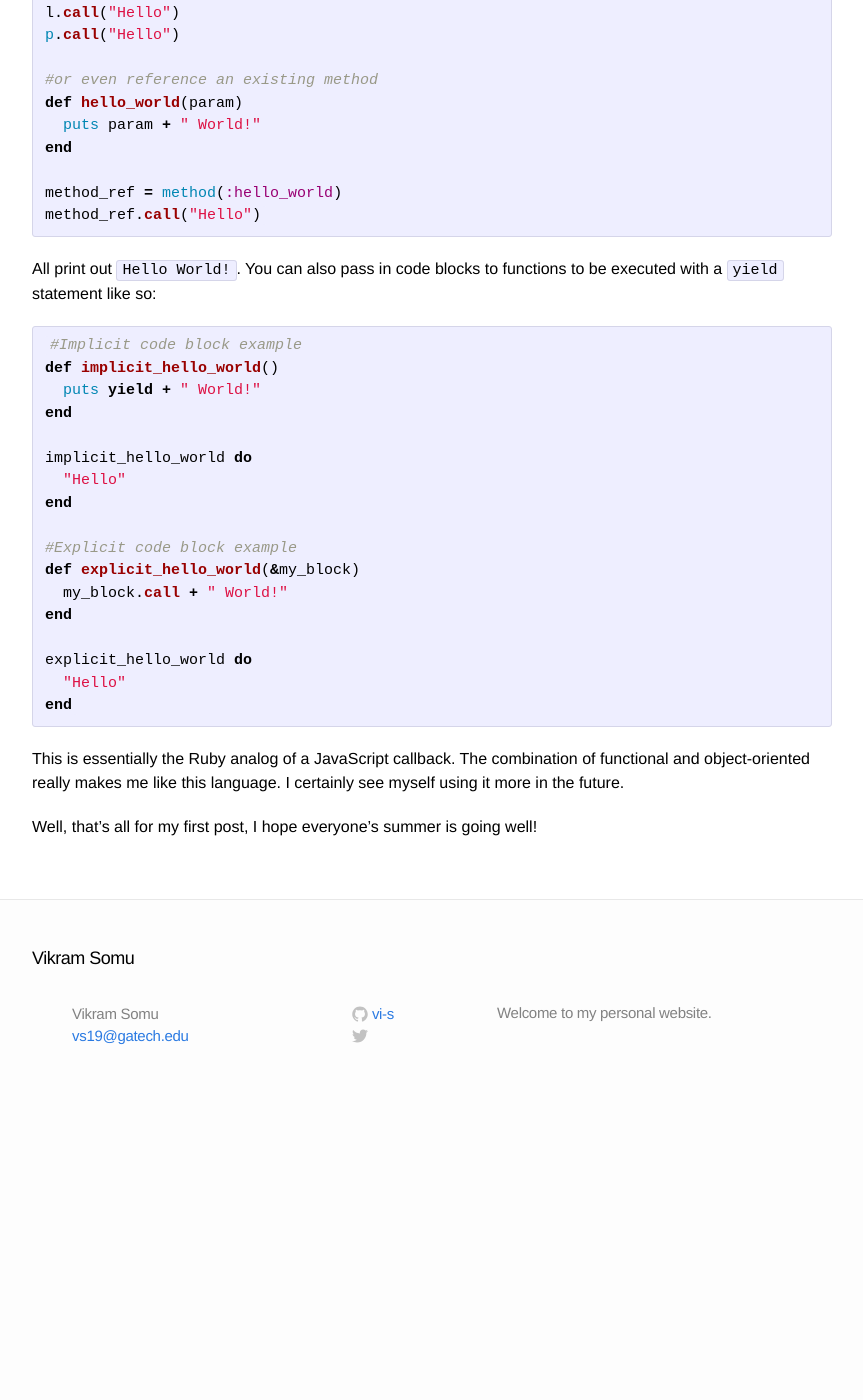
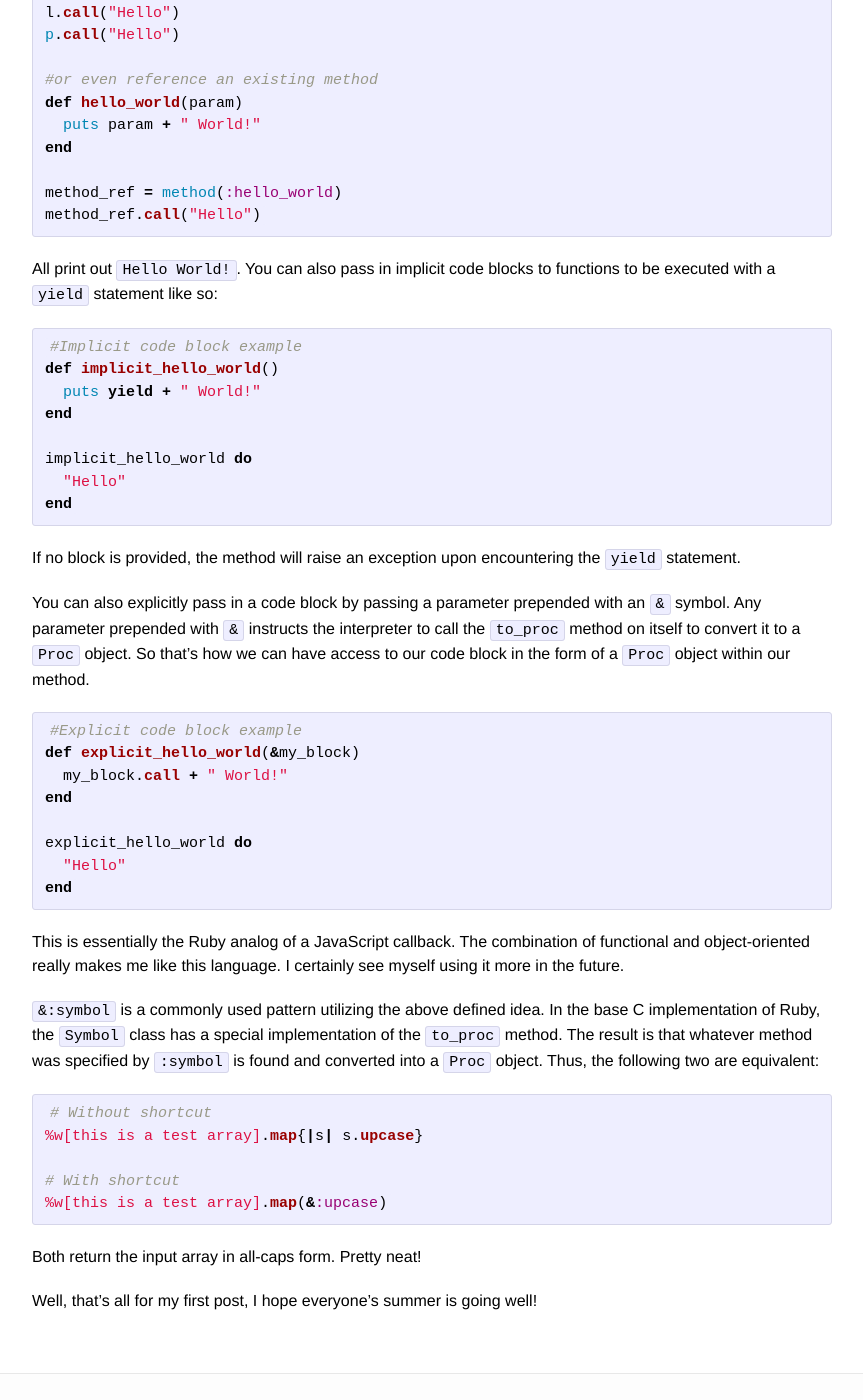
Before and after one commit to vi-s/vi-s.github.io, a Jekyll site: the page built from _posts/2014-06-30-hello-world.markdown, in a window 1280 px wide and 1400 px high, scrolled down 1084 px. Shown: the whole window, without its empty margins (208-1071 px from the left). Built offline with Jekyll 4.4.1, drawn with Linux system fonts in a browser that asks for light colours; before the commit the page ends 2193 px from its top, so only the background shows below that.

Commit message:
updated post

````diff
--- a/_posts/2014-06-30-hello-world.markdown
+++ b/_posts/2014-06-30-hello-world.markdown
@@ -34,7 +34,7 @@ method_ref = method(:hello_world)
 method_ref.call("Hello")
 {% endhighlight %}
 
-All print out ```Hello World!```. You can also pass in code blocks to functions to be executed with a ```yield``` statement like so:
+All print out ```Hello World!```. You can also pass in implicit code blocks to functions to be executed with a ```yield``` statement like so:
 
 {% highlight ruby %}
 #Implicit code block example
@@ -45,7 +45,13 @@ end
 implicit_hello_world do
   "Hello"
 end
+{% endhighlight %}
 
+If no block is provided, the method will raise an exception upon encountering the ```yield``` statement.
+
+You can also explicitly pass in a code block by passing a parameter prepended with an ```&``` symbol. Any parameter prepended with ```&``` instructs the interpreter to  call the ```to_proc``` method on itself to convert it to a ```Proc``` object. So that's how we can have access to our code block in the form of a ```Proc``` object within our method.
+
+{% highlight ruby %}
 #Explicit code block example
 def explicit_hello_world(&my_block)
   my_block.call + " World!"
@@ -58,6 +64,18 @@ end
 
 This is essentially the Ruby analog of a JavaScript callback. The combination of functional and object-oriented really makes me like this language. I certainly see myself using it more in the future.
 
+```&:symbol``` is a commonly used pattern utilizing the above defined idea. In the base C implementation of Ruby, the ```Symbol``` class has a special implementation of the ```to_proc``` method. The result is that whatever method was specified by ```:symbol``` is found and converted into a ```Proc``` object. Thus, the following two are equivalent:
+
+{% highlight ruby %}
+#Without shortcut
+%w[this is a test array].map{|s| s.upcase}
+
+#With shortcut
+%w[this is a test array].map(&:upcase)
+{% endhighlight %}
+
+Both return the input array in all-caps form. Pretty neat!
+
 Well, that's all for my first post, I hope everyone's summer is going well!
 
 [gtcoursewatch]: http://gtcoursewatch.us
````
